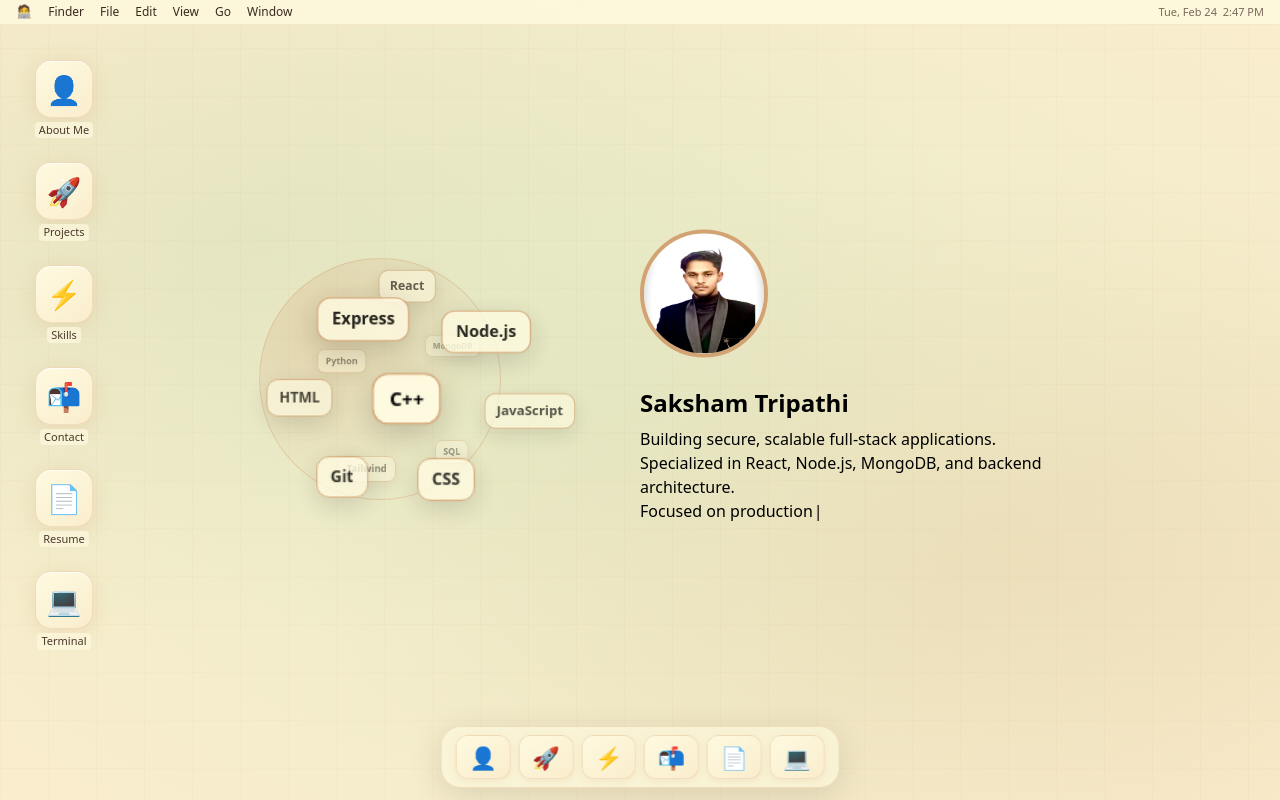
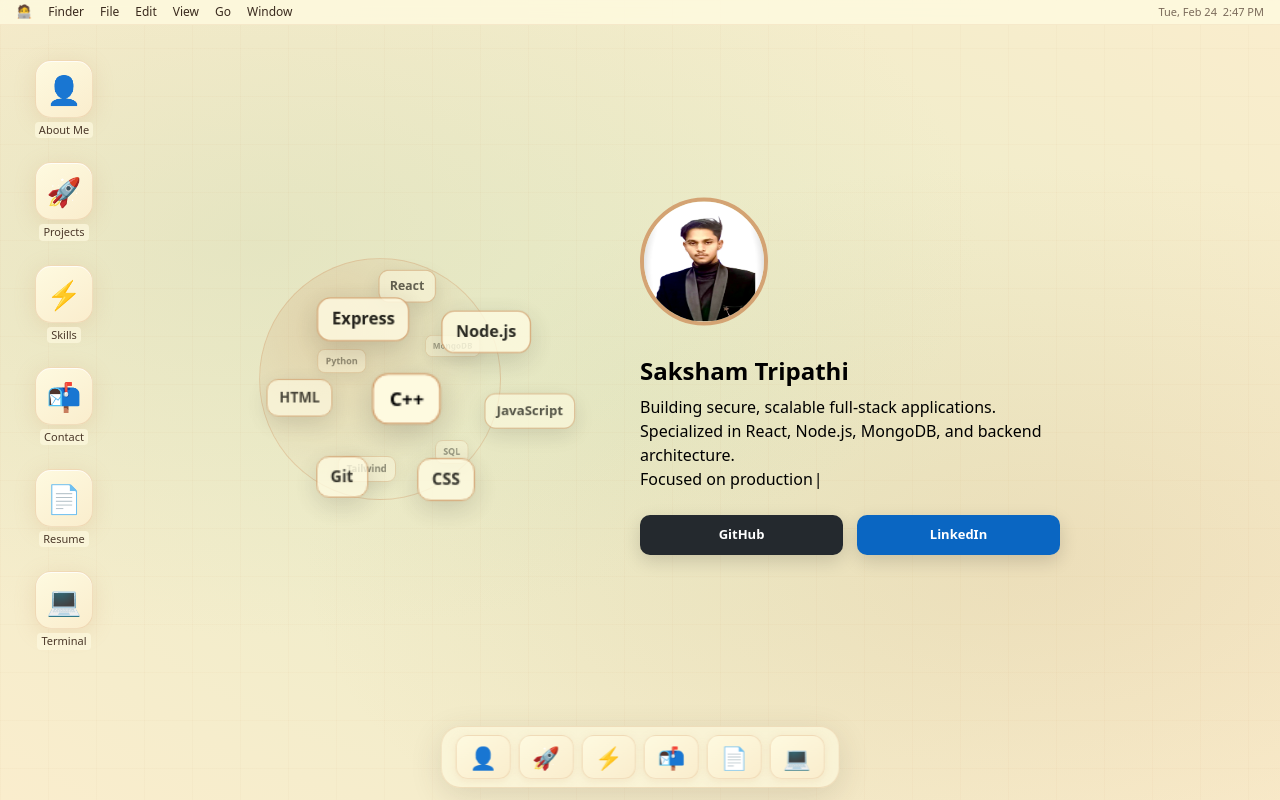
Before and after one commit to Saksham-Xtreme/Porfolio, a React (Vite) app in the folder portfolio-react/: page / in a window 1280 px wide. Built offline with nearby package versions, Linux system fonts and the light colour scheme.

Commit message:
Add CTA buttons for GitHub and LinkedIn

```diff
--- a/portfolio-react/src/MacDesktopPortfolio.jsx
+++ b/portfolio-react/src/MacDesktopPortfolio.jsx
@@ -571,6 +571,66 @@ function ProfileCenter() {
                 .start()
             }}
           />
+
+          {/* CTA Buttons */}
+            <div
+              style={{
+                marginTop: 24,
+                display: "flex",
+                gap: 14,
+                alignItems: "center"
+              }}
+            >
+
+              {/* GitHub */}
+              <motion.a
+                href="https://github.com/Saksham-Xtreme"
+                target="_blank"
+                rel="noopener noreferrer"
+                whileHover={{ scale: 1.05 }}
+                whileTap={{ scale: 0.96 }}
+                style={{
+                  flex: 1,
+                  padding: "10px 0",
+                  borderRadius: 10,
+                  background: "#24292e",
+                  color: "#fff",
+                  fontFamily: "'DM Sans', system-ui",
+                  fontWeight: 600,
+                  fontSize: 13,
+                  textDecoration: "none",
+                  textAlign: "center",
+                  boxShadow: "0 6px 18px rgba(0,0,0,0.15)"
+                }}
+              >
+                GitHub
+              </motion.a>
+
+              {/* LinkedIn */}
+              <motion.a
+                href="https://linkedin.com/in/saksham-tripathi-7b25b0330"
+                target="_blank"
+                rel="noopener noreferrer"
+                whileHover={{ scale: 1.05 }}
+                whileTap={{ scale: 0.96 }}
+                style={{
+                  flex: 1,
+                  padding: "10px 0",
+                  borderRadius: 10,
+                  background: "#0A66C2",
+                  color: "#fff",
+                  fontFamily: "'DM Sans', system-ui",
+                  fontWeight: 600,
+                  fontSize: 13,
+                  textDecoration: "none",
+                  textAlign: "center",
+                  boxShadow: "0 6px 18px rgba(0,0,0,0.15)"
+                }}
+              >
+                LinkedIn
+              </motion.a>
+
+            </div>
 
         </div>
 
```
